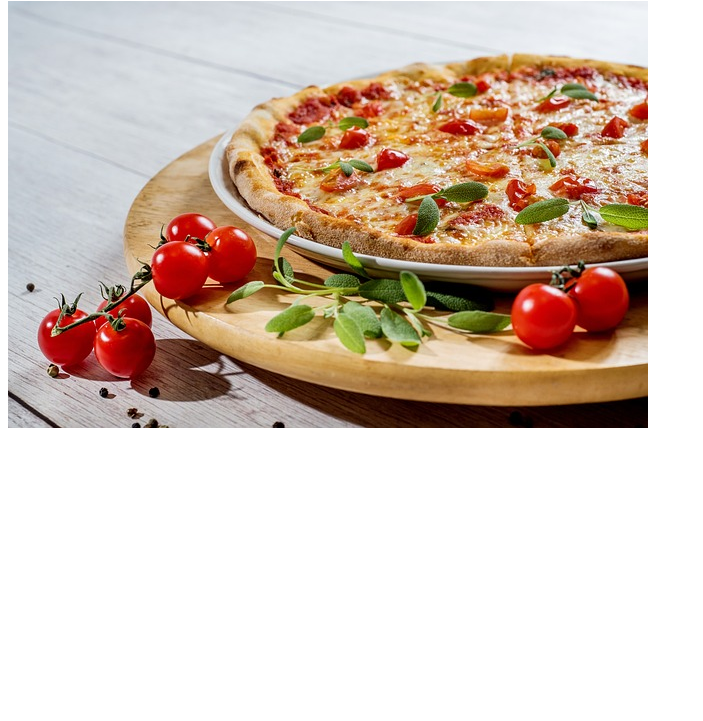
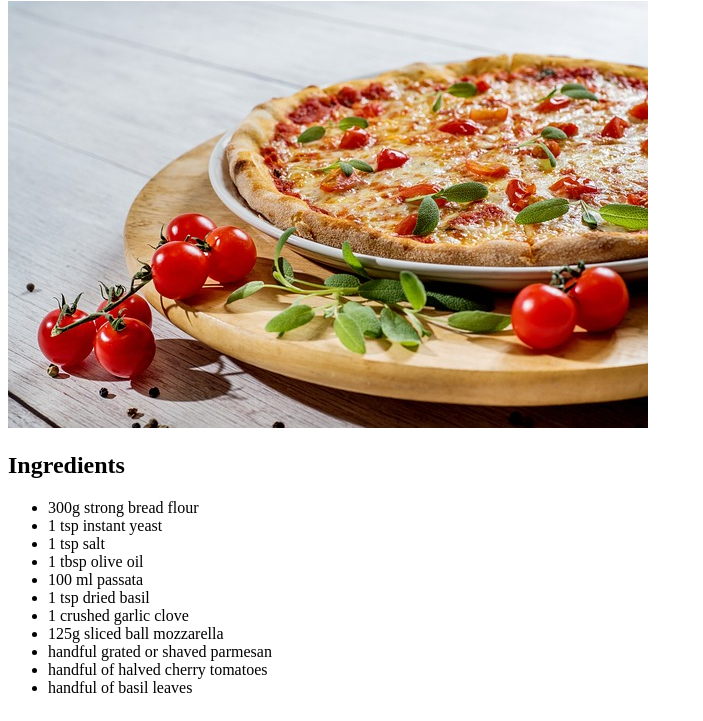
Before and after one commit to Fkwasnica/odin-recipes, a plain HTML site: page recipes/pizza.html in a window 1280 px wide. Shown: the part 79-800 px from the top of the page, without its empty margins (0-703 px from the left). Drawn offline with Linux system fonts and the light colour scheme.

Commit message:
added unordered list of ingredients to pizza.html

```diff
--- a/recipes/pizza.html
+++ b/recipes/pizza.html
@@ -8,5 +8,22 @@
     <body>
         <h1>Pizza recipe</h1>
         <img src="../images/pizza.jpg">
+        <h2>Ingredients</h2>
+            <ul>
+                <li>300g strong bread flour</li>
+                <li>1 tsp instant yeast</li>
+                <li>1 tsp salt</li>
+                <li>1 tbsp olive oil</li>
+
+                <li>100 ml passata</li>
+                <li>1 tsp dried basil</li>
+                <li>1 crushed garlic clove</li>
+
+                <li>125g sliced ball mozzarella</li>
+                <li>handful grated or shaved parmesan</li>
+                <li>handful of halved cherry tomatoes</li>
+
+                <li>handful of basil leaves</li>
+            </ul>
     </body>
 </hmtl>
```
